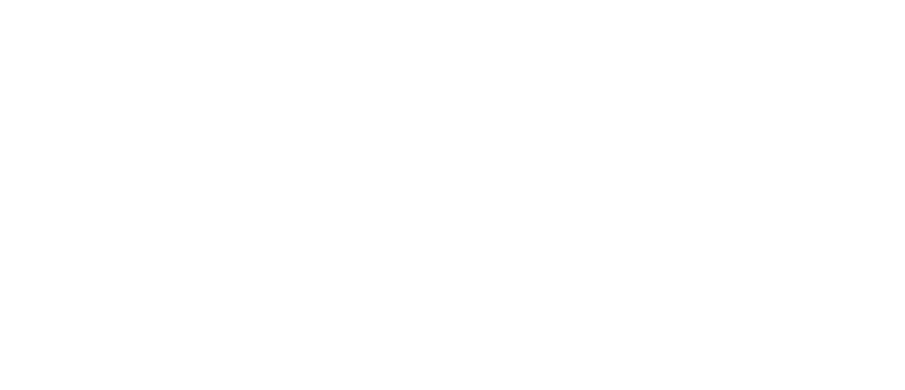
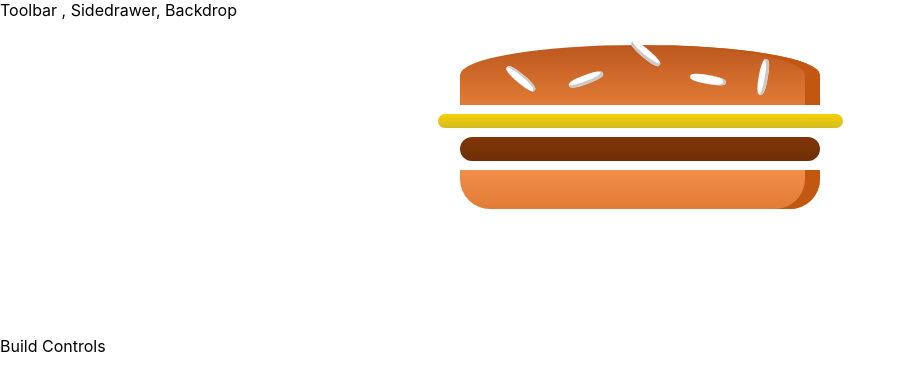
Before and after one commit to notsotraumatiq/Burger-Builder, a React (Create React App) app: page / in a window 1280 px wide. Shown: the top 390 px of the page, without its empty margins (0-905 px from the left). Built offline with nearby package versions, Linux system fonts and the light colour scheme.

Commit message:
progress:day 1

```diff
--- a/package.json
+++ b/package.json
@@ -6,6 +6,7 @@
     "@testing-library/jest-dom": "^4.2.4",
     "@testing-library/react": "^9.5.0",
     "@testing-library/user-event": "^7.2.1",
+    "prop-types": "^15.7.2",
     "react": "^16.13.1",
     "react-dom": "^16.13.1",
     "react-scripts": "3.4.1"
--- a/src/App.js
+++ b/src/App.js
@@ -1,7 +1,15 @@
 import React from "react";
+import Layout from "./components/Layout/Layout";
+import BurgerBuilder from "./containers/BurgerBuilder/BurgerBuilder";
 
 function App() {
-  return <div></div>;
+  return (
+    <div>
+      <Layout>
+        <BurgerBuilder></BurgerBuilder>
+      </Layout>
+    </div>
+  );
 }
 
 export default App;
--- /dev/null
+++ b/src/components/Burger/Burger.jsx
@@ -0,0 +1,17 @@
+import React from "react";
+
+import BurgerIngredients from "./BurgerIngredients/BurgerIngredients";
+import classes from "./Burger.module.css";
+
+const burger = (props) => {
+  return (
+    <div className={classes.Burger}>
+      <BurgerIngredients type="bread-top" />
+      <BurgerIngredients type="cheese" />
+      <BurgerIngredients type="meat" />
+      <BurgerIngredients type="bread-bottom" />
+    </div>
+  );
+};
+
+export default burger;
--- /dev/null
+++ b/src/components/Burger/Burger.module.css
@@ -0,0 +1,16 @@
+.Burger {
+  width: 100%;
+  margin: auto;
+  height: 250px;
+  overflow: scroll;
+  text-align: center;
+  font-weight: bold;
+  font-size: 1.2rem;
+}
+
+@media (min-width: 1000px) and (min-height: 401px) {
+  .Burger {
+    width: 450px;
+    height: 300px;
+  }
+}
--- /dev/null
+++ b/src/components/Burger/BurgerIngredients/BurgerIngredients.jsx
@@ -0,0 +1,48 @@
+import React, { Component } from "react";
+import PropTypes from "prop-types";
+import classes from "./BurgerIngredients.module.css";
+
+class BurgerIngredient extends Component {
+  state = {};
+  render() {
+    let ingredient = null;
+
+    switch (this.props.type) {
+      case "bread-bottom":
+        ingredient = <div className={classes.BreadBottom}></div>;
+        break;
+      case "bread-top":
+        ingredient = (
+          <div className={classes.BreadTop}>
+            <div className={classes.Seeds1}></div>
+            <div className={classes.Seeds2}></div>
+          </div>
+        );
+        break;
+      case "meat":
+        ingredient = <div className={classes.Meat}></div>;
+        break;
+
+      case "cheese":
+        ingredient = <div className={classes.Cheese}></div>;
+        break;
+
+      case "bacon":
+        ingredient = <div className={classes.Bacon}></div>;
+        break;
+
+      case "salad":
+        ingredient = <div className={classes.Salad}></div>;
+        break;
+      default:
+        ingredient = null;
+    }
+    return ingredient;
+  }
+}
+
+BurgerIngredient.propTypes = {
+  type: PropTypes.string.isRequired,
+};
+
+export default BurgerIngredient;
--- /dev/null
+++ b/src/components/Burger/BurgerIngredients/BurgerIngredients.module.css
@@ -0,0 +1,112 @@
+.BreadBottom {
+  height: 13%;
+  width: 80%;
+  background: linear-gradient(#f08e4a, #e27b36);
+  border-radius: 0 0 30px 30px;
+  box-shadow: inset -15px 0 #c15711;
+  margin: 2% auto;
+}
+
+.BreadTop {
+  height: 20%;
+  width: 80%;
+  background: linear-gradient(#bc581e, #e27b36);
+  border-radius: 50% 50% 0 0;
+  box-shadow: inset -15px 0 #c15711;
+  margin: 2% auto;
+  position: relative;
+}
+
+.Seeds1 {
+  width: 10%;
+  height: 15%;
+  position: absolute;
+  background-color: white;
+  left: 30%;
+  top: 50%;
+  border-radius: 40%;
+  transform: rotate(-20deg);
+  box-shadow: inset -2px -3px #c9c9c9;
+}
+
+.Seeds1:after {
+  content: "";
+  width: 100%;
+  height: 100%;
+  position: absolute;
+  background-color: white;
+  left: -170%;
+  top: -260%;
+  border-radius: 40%;
+  transform: rotate(60deg);
+  box-shadow: inset -1px 2px #c9c9c9;
+}
+
+.Seeds1:before {
+  content: "";
+  width: 100%;
+  height: 100%;
+  position: absolute;
+  background-color: white;
+  left: 180%;
+  top: -50%;
+  border-radius: 40%;
+  transform: rotate(60deg);
+  box-shadow: inset -1px -3px #c9c9c9;
+}
+
+.Seeds2 {
+  width: 10%;
+  height: 15%;
+  position: absolute;
+  background-color: white;
+  left: 64%;
+  top: 50%;
+  border-radius: 40%;
+  transform: rotate(10deg);
+  box-shadow: inset -3px 0 #c9c9c9;
+}
+
+.Seeds2:before {
+  content: "";
+  width: 100%;
+  height: 100%;
+  position: absolute;
+  background-color: white;
+  left: 150%;
+  top: -130%;
+  border-radius: 40%;
+  transform: rotate(90deg);
+  box-shadow: inset 1px 3px #c9c9c9;
+}
+
+.Meat {
+  width: 80%;
+  height: 8%;
+  background: linear-gradient(#7f3608, #702e05);
+  margin: 2% auto;
+  border-radius: 15px;
+}
+
+.Cheese {
+  width: 90%;
+  height: 4.5%;
+  margin: 2% auto;
+  background: linear-gradient(#f4d004, #d6bb22);
+  border-radius: 20px;
+}
+
+.Salad {
+  width: 85%;
+  height: 7%;
+  margin: 2% auto;
+  background: linear-gradient(#228c1d, #91ce50);
+  border-radius: 20px;
+}
+
+.Bacon {
+  width: 80%;
+  height: 3%;
+  background: linear-gradient(#bf3813, #c45e38);
+  margin: 2% auto;
+}
--- a/src/components/Layout/Layout.jsx
+++ b/src/components/Layout/Layout.jsx
@@ -1,13 +1,12 @@
 import React from "react";
-
+import classes from "./Layout.module.css";
 const layout = (props) => {
   return (
     <React.Fragment>
       <div>Toolbar , Sidedrawer, Backdrop</div>
-      <main>{props.children}</main>
+      <main className={classes.Content}>{props.children}</main>
     </React.Fragment>
   );
 };
 
 export default layout;
-<div>Toolbar</div>;
--- /dev/null
+++ b/src/components/Layout/Layout.module.css
@@ -0,0 +1,3 @@
+.Content {
+  margin-top: 16px;
+}
--- /dev/null
+++ b/src/containers/BurgerBuilder/BurgerBuilder.jsx
@@ -0,0 +1,16 @@
+import React, { Component } from "react";
+import Burger from "../../components/Burger/Burger";
+
+class BurgerBuilder extends Component {
+  state = {};
+  render() {
+    return (
+      <React.Fragment>
+        <Burger></Burger>
+        <div> Build Controls</div>
+      </React.Fragment>
+    );
+  }
+}
+
+export default BurgerBuilder;
--- a/src/index.css
+++ b/src/index.css
@@ -1,13 +1,13 @@
 body {
   margin: 0;
-  font-family: -apple-system, BlinkMacSystemFont, 'Segoe UI', 'Roboto', 'Oxygen',
-    'Ubuntu', 'Cantarell', 'Fira Sans', 'Droid Sans', 'Helvetica Neue',
-    sans-serif;
+  font-family: -apple-system, BlinkMacSystemFont, "Open Sans", "Segoe UI",
+    "Roboto", "Oxygen", "Ubuntu", "Cantarell", "Fira Sans", "Droid Sans",
+    "Helvetica Neue", sans-serif;
   -webkit-font-smoothing: antialiased;
   -moz-osx-font-smoothing: grayscale;
 }
 
 code {
-  font-family: source-code-pro, Menlo, Monaco, Consolas, 'Courier New',
+  font-family: source-code-pro, Menlo, Monaco, Consolas, "Courier New",
     monospace;
 }
```
